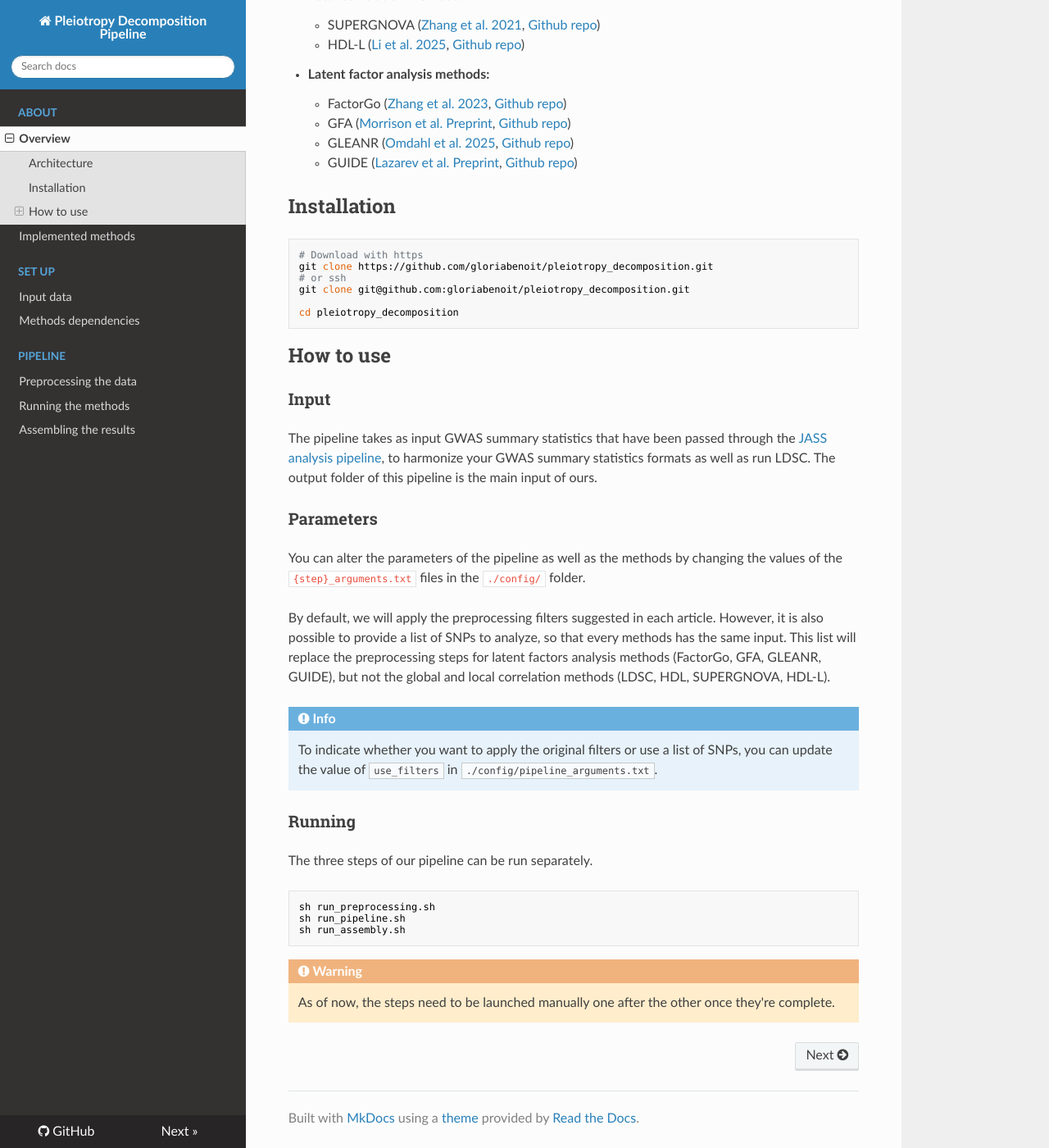
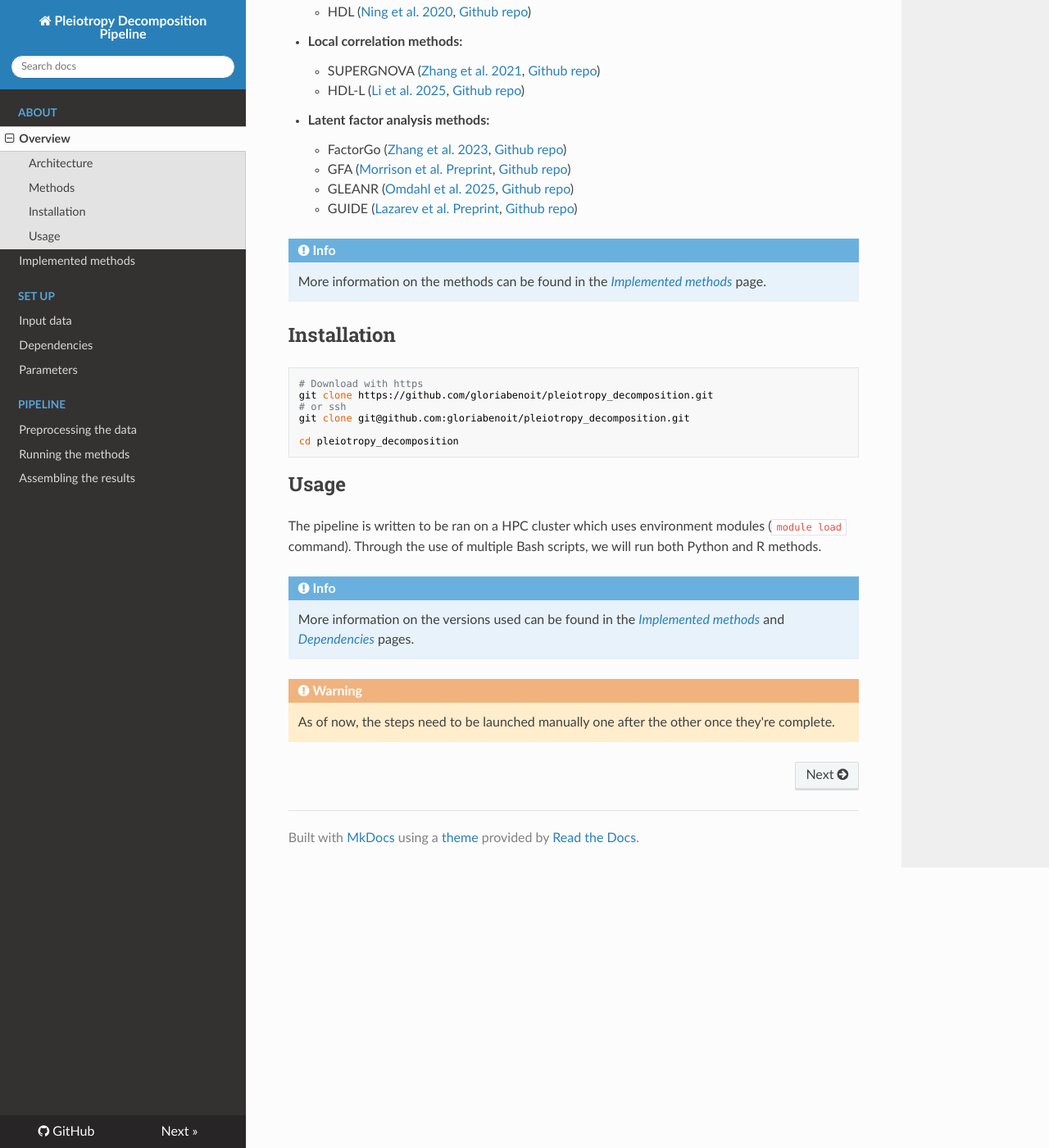
Before and after one commit to gloriabenoit/PDP-Docs, an MkDocs documentation site: the page built from docs/index.md, in a window 1280 px wide and 1400 px high, scrolled down 647 px. Shown: the whole window at 82% size. Built offline with MkDocs 1.6.1, drawn with Linux system fonts in a browser that asks for light colours; nearby versions of some CDN libraries.

Commit message:
update architecture

````diff
--- a/docs/index.md
+++ b/docs/index.md
@@ -18,6 +20,9 @@
     * GLEANR  ([Omdahl et al. 2025](https://pubmed.ncbi.nlm.nih.gov/40730164/), [Github repo](https://github.com/aomdahl/gleanr))
     * GUIDE ([Lazarev et al. Preprint](https://pubmed.ncbi.nlm.nih.gov/38766146/), [Github repo](https://github.com/daniel-lazarev/GUIDE))
 
+!!! info
+    More information on the methods can be found in the [*Implemented methods*](methods.md) page.
+
 ## Installation
 
 ```bash
@@ -29,32 +34,13 @@
 cd pleiotropy_decomposition
 ```
 
-## How to use
-### Input
+## Usage
 
-The pipeline takes as input GWAS summary statistics that have been passed through the [JASS analysis pipeline](https://gitlab.pasteur.fr/statistical-genetics/jass_suite_pipeline), to harmonize your GWAS summary statistics formats as well as run LDSC.
-The output folder of this pipeline is the main input of ours.
-
-### Parameters
-
-You can alter the parameters of the pipeline as well as the methods by changing the values of the `{step}_arguments.txt` files in the `./config/` folder.
-
-By default, we will apply the preprocessing filters suggested in each article.
-However, it is also possible to provide a list of SNPs to analyze, so that every methods has the same input.
-This list will replace the preprocessing steps for latent factors analysis methods (FactorGo, GFA, GLEANR, GUIDE), but not the global and local correlation methods (LDSC, HDL, SUPERGNOVA, HDL-L).
+The pipeline is written to be ran on a HPC cluster which uses environment modules (`module load` command).
+Through the use of multiple Bash scripts, we will run both Python and R methods.
 
 !!! info
-    To indicate whether you want to apply the original filters or use a list of SNPs, you can update the value of `use_filters` in `./config/pipeline_arguments.txt`.
-
-### Running
-
-The three steps of our pipeline can be run separately.
-
-```bash
-sh run_preprocessing.sh
-sh run_pipeline.sh
-sh run_assembly.sh
-```
+    More information on the versions used can be found in the [*Implemented methods*](methods.md) and [*Dependencies*](dependencies.md) pages.
 
 !!! warning
     As of now, the steps need to be launched manually one after the other once they're complete.
--- a/mkdocs.yml
+++ b/mkdocs.yml
@@ -9,7 +9,8 @@
       - Implemented methods: methods.md
     - Set up:
       - Input data: input.md
-      - Methods dependencies: dependencies.md
+      - Dependencies: dependencies.md
+      - Parameters: parameters.md
     - Pipeline:
       - Preprocessing the data: preprocessing.md
       - Running the methods: running.md
````
Also changed, not shown: other parts of docs/index.md (+2 -0 lines), docs/dependencies.md (+3 -3 lines), docs/methods.md (+1 -1 lines), docs/parameters.md (added, +19 -0 lines), docs/preprocessing.md (+13 -0 lines), 1 other file.
